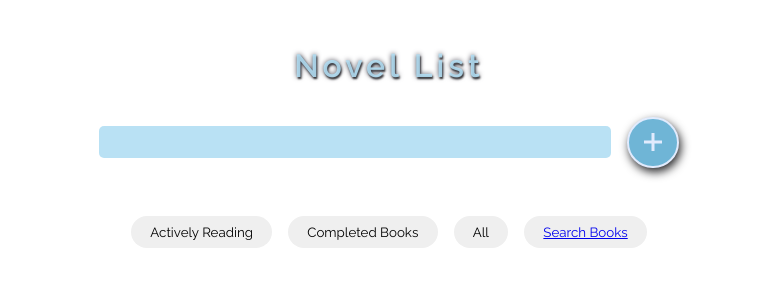
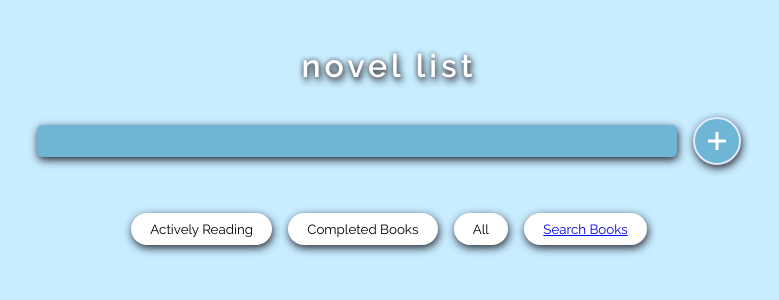
Before and after one commit to gghosts/novel-list, a React (Create React App) app: page / in a window 1280 px wide. Shown: the top 300 px of the page, without its empty margins (251-1030 px from the left). Built offline with nearby package versions, Linux system fonts and the light colour scheme; a web font is replaced by a local one.

Commit message:
updated CSS, buttons

```diff
--- a/src/App.js
+++ b/src/App.js
@@ -12,15 +12,15 @@ function App() {
         transition={{ type: "spring", duration: 0.5 }}
         whileHover={{ scale: 1.1 }}
       >
-        Novel List
+        novel list
       </motion.h1>
       <motion.div
         initial={{ Y: 1000 }}
         animate={{ y: 0 }}
         transition={{ type: "spring", duration: 1 }}
       >
-        <Books />
-        <DisplayBooks />
+          <Books />
+          <DisplayBooks />
       </motion.div>
     </div>
   );
--- a/src/components/BookItem.js
+++ b/src/components/BookItem.js
@@ -1,7 +1,7 @@
 import { motion } from "framer-motion";
 import React, { useRef } from "react";
-import { AiFillEdit } from "react-icons/ai";
-import { IoCheckmarkDoneSharp, IoClose } from "react-icons/io5";
+import { AiOutlineEdit, AiOutlineDelete } from "react-icons/ai";
+import { IoCheckmarkDoneSharp } from "react-icons/io5";
 
 const BookItem = (props) => {
   const { item, updateBook, removeBook, completeBook } = props;
@@ -49,7 +49,7 @@ const BookItem = (props) => {
           onClick={() => changeFocus()}
         >
           {""}
-          <AiFillEdit />
+          <AiOutlineEdit />
           {""}
         </motion.button>
         {item.completed === false && (
@@ -66,15 +66,15 @@ const BookItem = (props) => {
         <motion.button
           whileHover={{ scale: 1.4 }}
           whileTap={{ scale: 0.9 }}
-          style={{ color: "red" }}
+          style={{ color: "#8b0000" }}
           onClick={() => removeBook(item.id)}
         >
           {""}
-          <IoClose />
+          <AiOutlineDelete />
         </motion.button>
         {""}
       </div>
-      {item.completed && <span className="completed">done</span>}
+      {item.completed && <span className="completed">done!</span>}
     </motion.li>
   );
 };
--- a/src/components/Books.js
+++ b/src/components/Books.js
@@ -25,7 +25,7 @@ const Books = (props) => {
 
   const add = () => {
     if (book === "") {
-      alert("List is Empty. What do you want to read?");
+      alert("Novel List is empty. What do you want to read?");
     } else {
       props.addBook({
         id: Math.floor(Math.random() * 1000),
--- a/src/css/main.css
+++ b/src/css/main.css
@@ -12,7 +12,7 @@ html {
 }
 
 body {
-  background: ;
+  background: #c7edff;
   background-repeat: no-repeat;
   background-size: cover;
   background-attachment: fixed;
@@ -32,8 +32,8 @@ body {
   text-align: center;
   content: center;
   margin-bottom: 2rem;
-  color: #b2def3e5;
-  text-shadow: 0 0 5px #4d4c58, 1px 2px 2px #2b2b2c;
+  color: #ffffff;
+  text-shadow: 0 0 5px #4d4c58, 2px 4px 7px #2b2b2c;
   letter-spacing: 4px;
 }
 
@@ -44,16 +44,18 @@ body {
 
 .book-input {
   min-width: 15rem;
-  width: 40vw;
+  width: 50vw;
   max-height: 2.5rem;
-  background-color: #b2def3e5;
+  background-color: #6fb5d6;
+  box-shadow: 1px 3px 8px #272730;
   border: none;
   border-radius: 5px;
   padding: 0.5rem 1rem;
   align-self: center;
+  color: #ffffff;
 }
 
-.todo-input:focus {
+.book-input:focus {
   outline: none;
   border: 2px solid #37373b;
 }
@@ -61,14 +63,14 @@ body {
 .add-btn {
   margin-left: 1rem;
   background-color: #6fb5d6;
-  color: #e1ebfd;
+  color: #ffffff;
   border-radius: 50%;
   border: 2px solid #e1ebfd;
   font-size: 1.5rem;
-  width: 3.2rem;
-  height: 3.2rem;
+  width: 3rem;
+  height: 3rem;
   cursor: pointer;
-  box-shadow: 2px 4px 10px #272729;
+  box-shadow: 1px 3px 8px #272730;
   display: flex;
   justify-content: center;
   align-items: center;
@@ -95,7 +97,9 @@ body {
   padding: 0.5rem 1.2rem;
   border-radius: 20px;
   cursor: pointer;
+  background-color: #ffffff;
   border: none;
+  box-shadow: 1px 3px 8px #272730;
 }
 
 .displaybooks .buttons button :focus {
@@ -122,14 +126,16 @@ body {
   width: 18rem;
   border-radius: 0.5rem;
   padding: 1rem;
+  color: #ffffff;
+  box-shadow: 1px 3px 8px #272730;
 }
 
 .card textarea {
   padding: 1.5rem;
   border-radius: 8px;
   border: none;
-  background-color: #b2def3e5;
-  color: #272727;
+  background-color: #ffffff;
+  color: #272729;
   height: 70%;
 }
 
@@ -142,7 +148,8 @@ body {
   position: right;
   bottom: 1rem;
   right: 1rem;
-  padding-top: 15px;
+  padding-top: 10px;
+  padding-bottom: 10px;
 }
 
 .card .btns button {
@@ -161,14 +168,14 @@ body {
 
 .completed {
   position: right;
-  right: 0.3rem;
   top: 0.3rem;
-  background-color: #5b5b5c;
-  border: 2px solid #272727;
-  color: #e1ebfd;
+  background-color: #b2def3e5;
+  border: none;
+  color: #272729;
   font-size: 0.8rem;
-  padding: 0.3rem 1rem;
+  padding: 0.4rem 1.8rem;
   border-radius: 20px;
+  box-shadow: 1px 3px 8px #272730;
 }
 
 a:visited {
```
